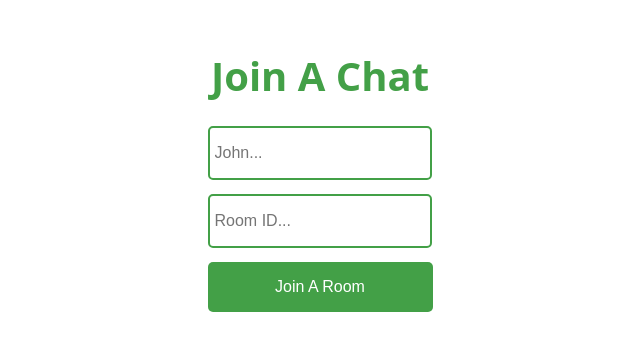
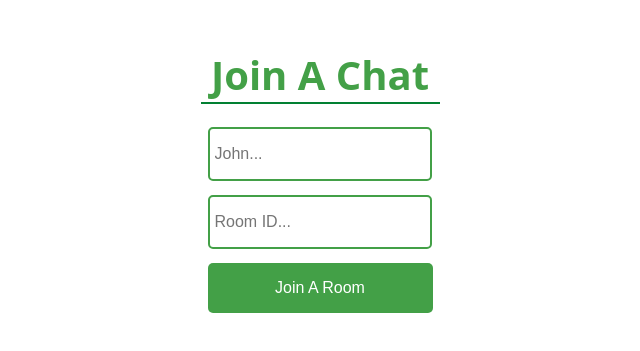
Before and after one commit to sudhansom/Live-chat, a React (Create React App) app in the folder client/: page / in a window 1280 px wide. Shown: the part 237-588 px from the top of the page, without its empty margins (320-960 px from the left). Built offline with nearby package versions, Linux system fonts and the light colour scheme; no server answers.

Commit message:
added url from heroku backend

```diff
--- a/client/src/App.css
+++ b/client/src/App.css
@@ -193,4 +193,5 @@ body {
 
 .title {
   color: #43a047;
+  border-bottom: 2px solid rgb(2, 128, 50);
 }
--- a/client/src/App.js
+++ b/client/src/App.js
@@ -3,7 +3,7 @@ import io from "socket.io-client";
 import { useState } from "react";
 import Chat from "./Chat";
 
-const socket = io.connect("http://localhost:3001");
+const socket = io.connect("https://mine-react-chat-app.herokuapp.com/");
 
 function App() {
   const [username, setUsername] = useState("");
```
